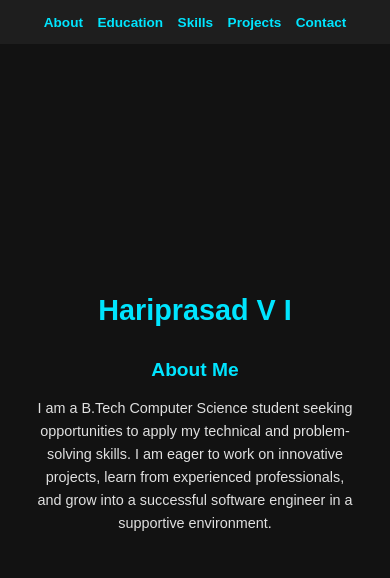
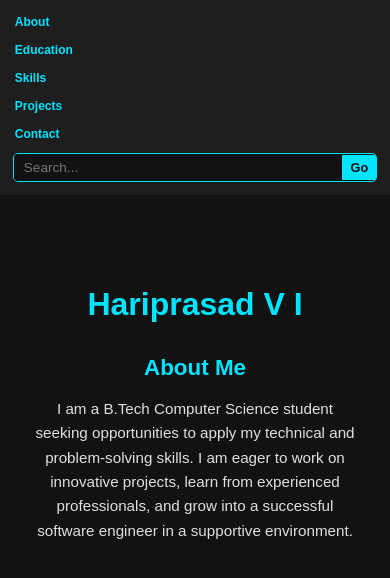
Before and after one commit to hariprasadvi/hariportfolio, a plain HTML site: page index.html in a window 390 px wide. Drawn offline with Linux system fonts and the light colour scheme.

Commit message:
search bar added

```diff
--- a/index.html
+++ b/index.html
@@ -32,7 +32,6 @@
       text-align: center;
     }
 
-    /* Big centered name (only About section) */
     .big-name {
       font-size: 3rem;
       font-weight: bold;
@@ -40,7 +39,6 @@
       margin-bottom: 1rem;
     }
 
-    /* Sticky name only inside Contact */
     .sticky-name {
       position: sticky;
       top: 0;
@@ -54,26 +52,63 @@
       z-index: 1000;
     }
 
-    /* Sticky menu (always visible) */
+    /* Navbar */
     nav {
       position: sticky;
       top: 0;
       background: #1e1e1e;
       padding: 0.8rem;
-      text-align: center;
+      display: flex;
+      justify-content: center;
+      align-items: center;
+      flex-wrap: wrap;
+      gap: 10px;
       z-index: 999;
     }
 
     nav a {
       color: #00e5ff;
       text-decoration: none;
-      margin: 0 15px;
+      margin: 0 10px;
       font-weight: bold;
       transition: color 0.3s;
     }
 
     nav a:hover {
       color: #00bcd4;
+    }
+
+    /* Search bar */
+    .search-box {
+      display: flex;
+      align-items: center;
+      background: #121212;
+      border: 1px solid #00e5ff;
+      border-radius: 5px;
+      overflow: hidden;
+    }
+
+    .search-box input {
+      padding: 6px 10px;
+      border: none;
+      outline: none;
+      background: #121212;
+      color: #e0e0e0;
+      width: 180px;
+    }
+
+    .search-box button {
+      background: #00e5ff;
+      border: none;
+      padding: 6px 12px;
+      cursor: pointer;
+      color: #121212;
+      font-weight: bold;
+      transition: background 0.3s;
+    }
+
+    .search-box button:hover {
+      background: #00bcd4;
     }
 
     h2 {
@@ -106,6 +141,13 @@
       box-shadow: 0 8px 20px rgba(0, 229, 255, 0.5);
     }
 
+    .highlight {
+      background: yellow;
+      color: black;
+      font-weight: bold;
+      padding: 2px;
+    }
+
     footer {
       background: #1e1e1e;
       color: #bbb;
@@ -119,44 +161,65 @@
     a { color: #00e5ff; text-decoration: none; }
     a:hover { text-decoration: underline; }
 
-    /* Responsive */
-    @media (max-width: 768px) {
-      .big-name { font-size: 2.2rem; }
-      .sticky-name { font-size: 1.5rem; }
-      h2 { font-size: 1.5rem; }
-      p { font-size: 1rem; }
-      nav a { margin: 0 8px; font-size: 0.9rem; }
+    /* 🔹 Responsive Design */
+    @media (max-width: 900px) {
+      nav {
+        flex-direction: column;
+        align-items: stretch;
+      }
+      nav a {
+        display: inline-block;
+        margin: 5px;
+        font-size: 0.95rem;
+      }
+      .search-box {
+        width: 100%;
+        justify-content: space-between;
+      }
+      .search-box input {
+        flex: 1;
+        width: auto;
+      }
     }
 
-    @media (max-width: 500px) {
-      .big-name { font-size: 1.8rem; }
-      .sticky-name { font-size: 1.2rem; padding: 0.8rem; }
-      h2 { font-size: 1.2rem; }
-      p { font-size: 0.9rem; }
-      nav a { margin: 0 5px; font-size: 0.85rem; }
-      footer { font-size: 0.8rem; }
+    @media (max-width: 600px) {
+      .big-name { font-size: 2rem; }
+      .sticky-name { font-size: 1.5rem; }
+      h2 { font-size: 1.4rem; }
+      p { font-size: 0.95rem; }
+      nav a { font-size: 0.85rem; }
+      .search-box input { font-size: 0.9rem; }
+    }
+
+    @media (max-width: 400px) {
+      nav a { font-size: 0.75rem; margin: 2px; }
+      .search-box input { font-size: 0.85rem; }
+      .search-box button { font-size: 0.8rem; padding: 5px 8px; }
     }
   </style>
 </head>
 <body>
 
-  <!-- Sticky menu (always visible) -->
+  <!-- Navbar with Search -->
   <nav>
     <a href="#about">About</a>
     <a href="#education">Education</a>
     <a href="#skills">Skills</a>
     <a href="#projects">Projects</a>
     <a href="#contact">Contact</a>
+
+    <div class="search-box">
+      <input type="text" id="searchInput" placeholder="Search...">
+      <button onclick="searchPortfolio()">Go</button>
+    </div>
   </nav>
 
-  <!-- About Section -->
   <section id="about">
     <div class="big-name">Hariprasad V I</div>
     <h2>About Me</h2>
     <p>I am a B.Tech Computer Science student seeking opportunities to apply my technical and problem-solving skills. I am eager to work on innovative projects, learn from experienced professionals, and grow into a successful software engineer in a supportive environment.</p>
   </section>
 
-  <!-- Education -->
   <section id="education">
     <h2>Education</h2>
     <div class="card">
@@ -173,7 +236,6 @@
     </div>
   </section>
 
-  <!-- Skills -->
   <section id="skills">
     <h2>Technical Skills</h2>
     <div class="card">Python, C, Java</div>
@@ -181,7 +243,6 @@
     <div class="card">Machine Learning: Basic ML Training & Projects</div>
   </section>
 
-  <!-- Projects -->
   <section id="projects">
     <h2>Projects</h2>
     <div class="card">
@@ -198,15 +259,40 @@
     </div>
   </section>
 
-  <!-- Contact -->
   <section id="contact">
     <div class="sticky-name">Hariprasad V I</div>
     <h2>Contact</h2>
     <p>📧 Email: <a href="mailto:hariprasad_22b381cs@gecwyd.ac.in">hariprasad_22b381cs@gecwyd.ac.in</a></p>
     <p>📞 Phone: +91-8086921695</p>
     <p>📍 Location: Kuthuparamba, Kannur, Kerala</p>
-
   </section>
 
+  <script>
+    function searchPortfolio() {
+      const query = document.getElementById("searchInput").value.toLowerCase();
+      const sections = document.querySelectorAll("section");
+      let found = false;
+
+      // Clear old highlights
+      document.querySelectorAll(".highlight").forEach(el => {
+        el.outerHTML = el.innerText;
+      });
+
+      if (!query) return;
+
+      sections.forEach(section => {
+        if (section.innerText.toLowerCase().includes(query) && !found) {
+          const regex = new RegExp(`(${query})`, "gi");
+          section.innerHTML = section.innerHTML.replace(regex, `<span class="highlight">$1</span>`);
+          section.scrollIntoView({ behavior: "smooth" });
+          found = true;
+        }
+      });
+
+      if (!found) {
+        alert("No results found!");
+      }
+    }
+  </script>
 </body>
 </html>
```
